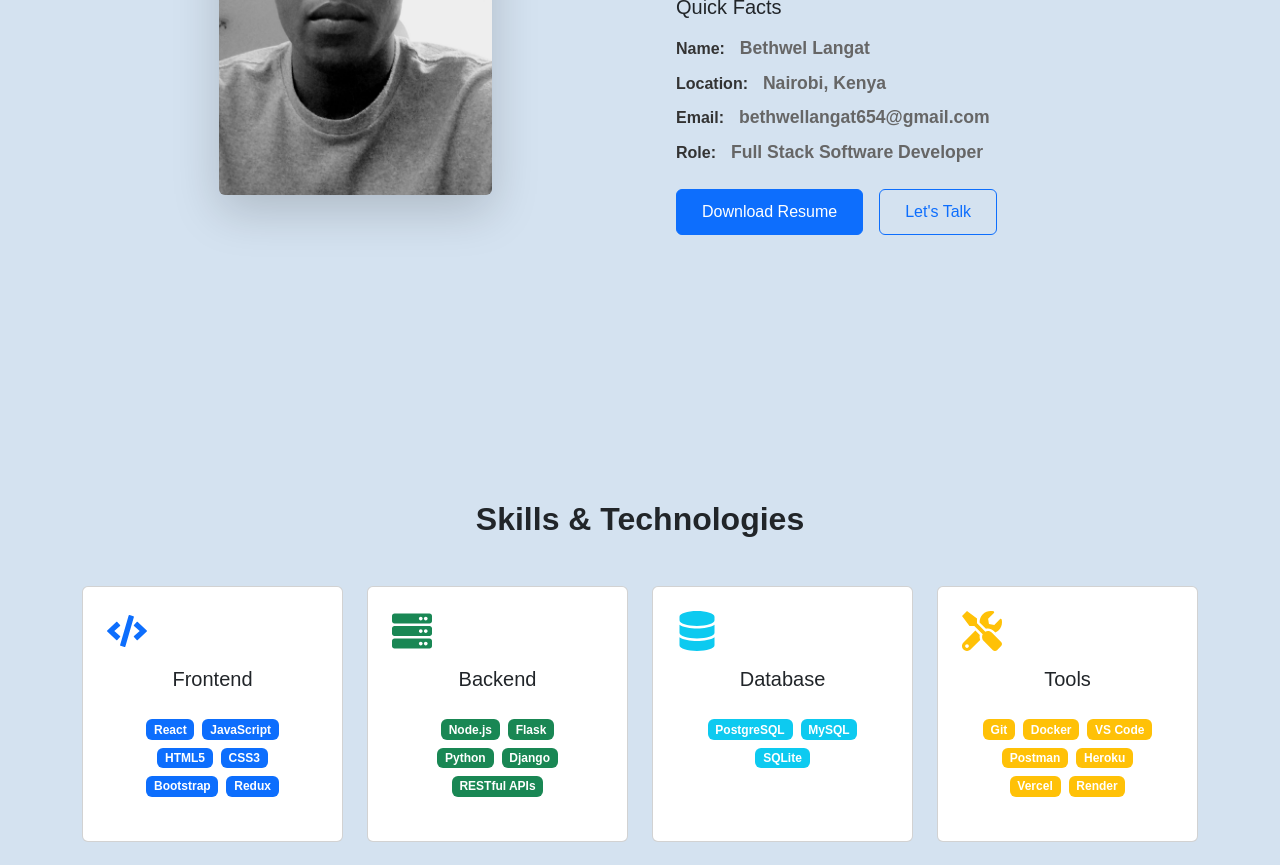
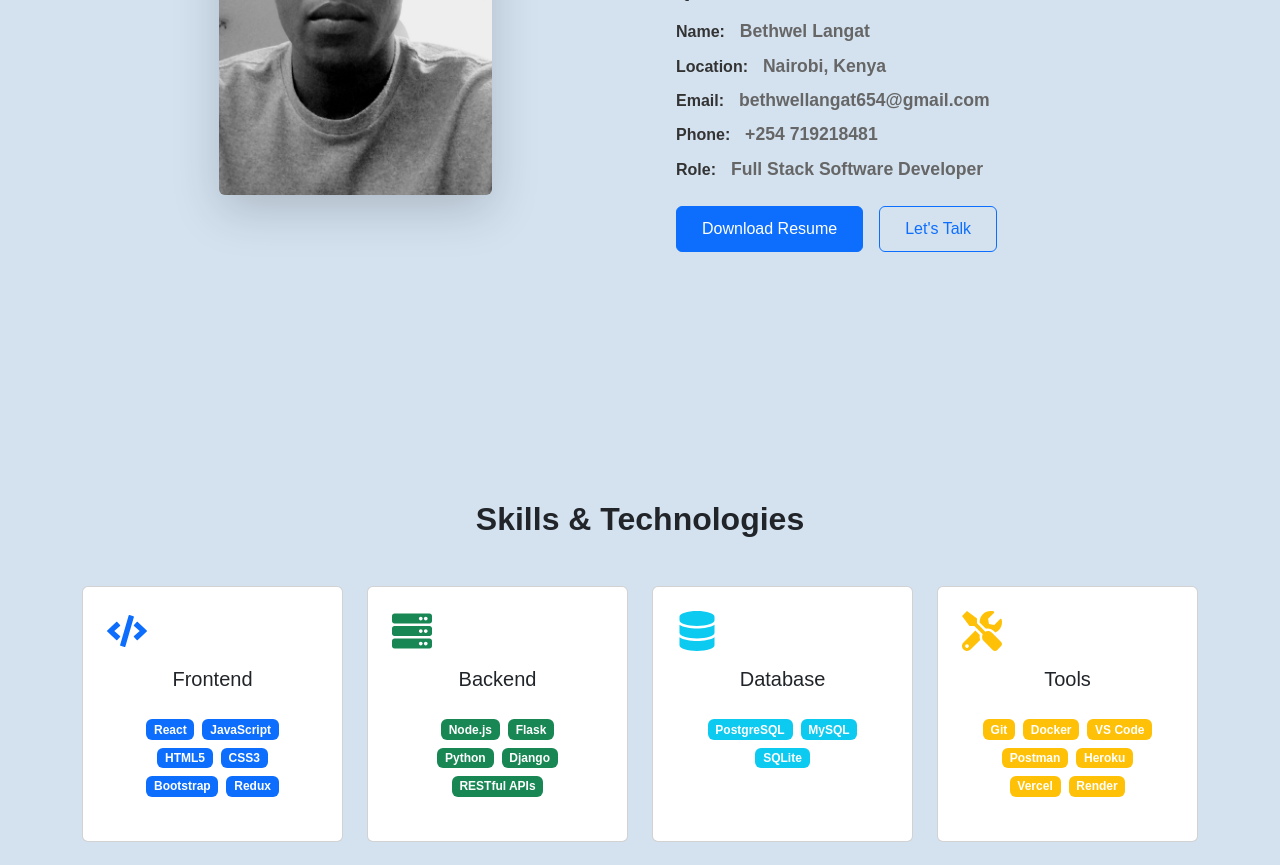
Before and after one commit to Bethwel123/bethwelLangat, a React (Create React App) app: page / in a window 1280 px wide. Shown: the part 1200-2065 px from the top of the page. Built offline with nearby package versions, Linux system fonts and the light colour scheme; no server answers.

Commit message:
Added resume and contact

```diff
--- a/src/components/About.js
+++ b/src/components/About.js
@@ -1,7 +1,6 @@
 import React from "react";
 import { Container, Row, Col, Image } from "react-bootstrap";
 import profile from "../images/profile.jpg";
-// import { API_URL } from "../letConfig";
 
 const About = () => {
 
@@ -57,6 +56,10 @@ const About = () => {
                   </li>{" "}
                   <li className="mb-2">
                     {" "}
+                    <strong>Phone:</strong> {personalInfo.phone}{" "}
+                  </li>{" "}
+                  <li className="mb-2">
+                    {" "}
                     <strong>Role:</strong> {personalInfo.title}{" "}
                   </li>{" "}
                 </ul>{" "}
@@ -64,7 +67,7 @@ const About = () => {
               <div className="d-flex gap-3">
                 {" "}
                 <a
-                  href="/resume.pdf"
+                  href={require("../Assets/Bethwel-Resume.pdf")}
                   className="btn btn-primary"
                   target="_blank"
                   rel="noopener noreferrer"
```
Also changed, not shown: src/Assets/mylogo.png (deleted), 1 other file (tests, documents, lock files or other folders).
